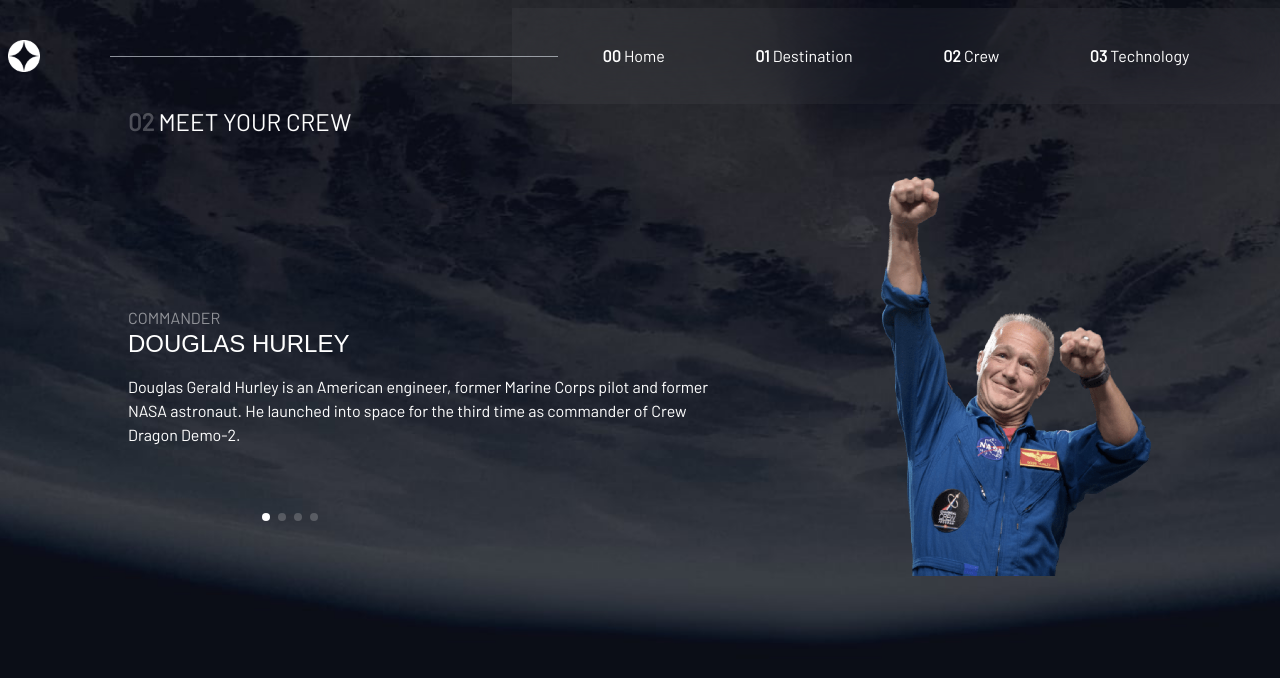
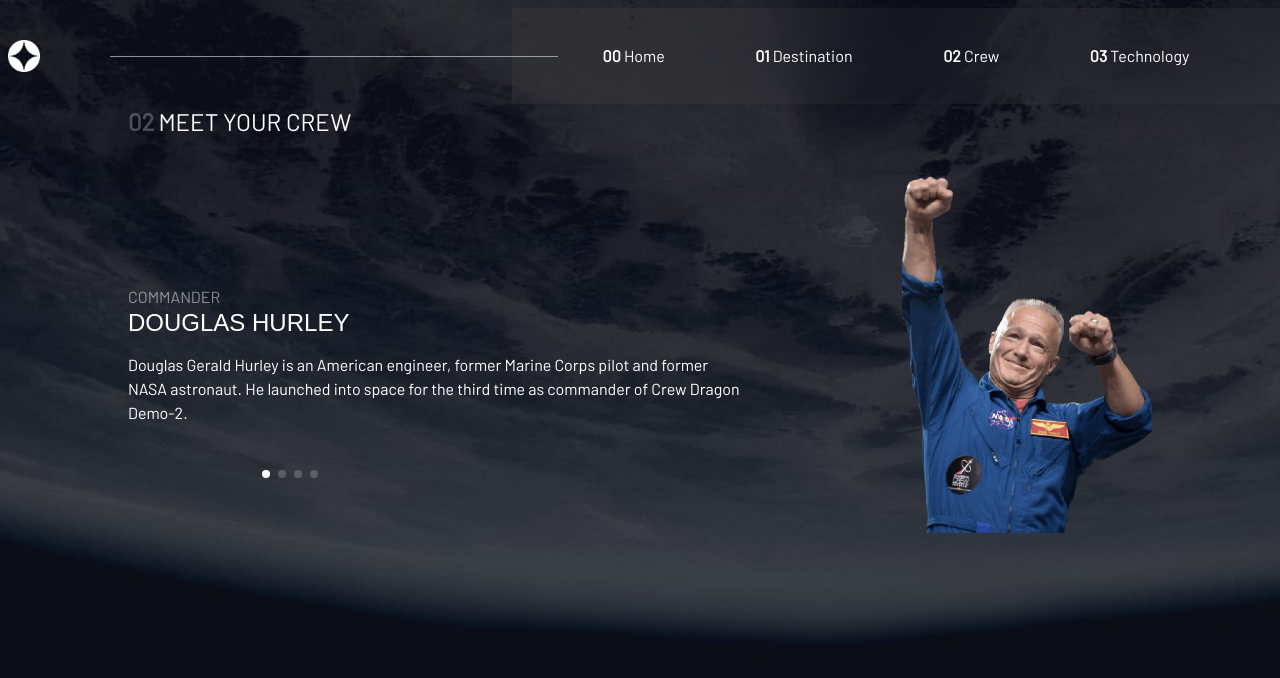
Before and after one commit to Florian-Pesset/deep-space, a Next.js app: page /crew in a window 1280 px wide. Shown: the top 678 px of the page. Built offline with nearby package versions, Linux system fonts and the light colour scheme; a web font is replaced by a local one.

Commit message:
fix: aspect ratio

```diff
--- a/pages/crew.tsx
+++ b/pages/crew.tsx
@@ -1,4 +1,11 @@
-import { Box, Divider, Heading, Image, Text } from "@chakra-ui/react";
+import {
+  AspectRatio,
+  Box,
+  Divider,
+  Heading,
+  Image,
+  Text,
+} from "@chakra-ui/react";
 import { NextPage } from "next";
 
 import Head from "next/head";
@@ -80,7 +87,9 @@ const Crew: NextPage = () => {
                       alignItems="center"
                     >
                       <Box>
-                        <Image src={src} alt={crew.name} height="400px" />
+                        <AspectRatio ratio={0.7} w="250px">
+                          <Image src={src} alt={crew.name} />
+                        </AspectRatio>
                         <Divider
                           visibility={{ base: "visible", md: "hidden" }}
                         />
--- a/styles/swiper.css
+++ b/styles/swiper.css
@@ -24,7 +24,7 @@
   .swiper-pagination-bullets.swiper-pagination-horizontal,
   .swiper-pagination-custom,
   .swiper-pagination-fraction {
-    top: 27em;
+    top: 24em;
   }
 }
 
```
